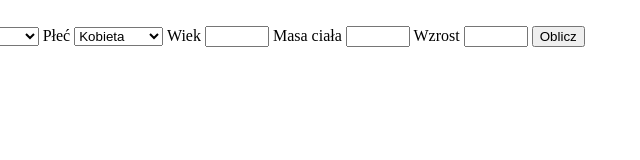
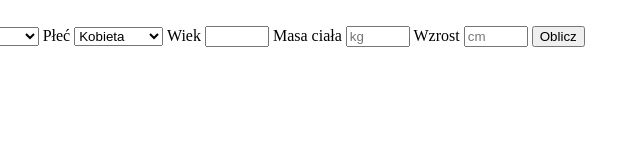
Before and after one commit to PaulinaCichowska/PPM-Calc, a plain HTML site: page index.html in a window 1280 px wide. Shown: the full height of the page, 228-868 px from the left. Drawn offline with Linux system fonts and the light colour scheme.

Commit message:
add placeholder

```diff
--- a/index.html
+++ b/index.html
@@ -21,11 +21,11 @@
             <option value="man">Mężczyzna</option>
         </select>
         <label for="age">Wiek</label>
-        <input name="age" id="age" type="number" min="16" max="100" step="1" required />
+        <input name="age" id="age" type="number" min="16" max="100" step="1" />
         <label for="weight">Masa ciała</label>
-        <input name="weight" id="weight" type="number" min="20" max="200" step="1" required />
+        <input name="weight" id="weight" type="number" min="20" max="200" step="1" required placeholder="kg" />
         <label for="height">Wzrost</label>
-        <input name="height" id=" height" type="number" min="120" max="250" step="1" required />
+        <input name="height" id=" height" type="number" min="120" max="250" step="1" required placeholder="cm" />
         <button type="submit">Oblicz</button>
     </form></br>
     <p class="result"></p>
```
